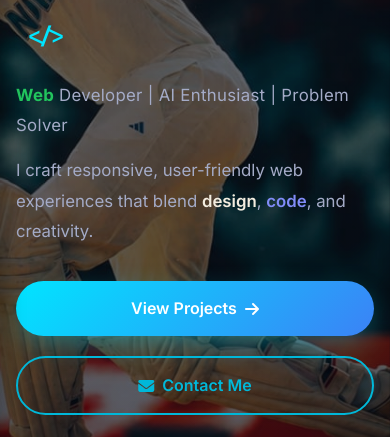
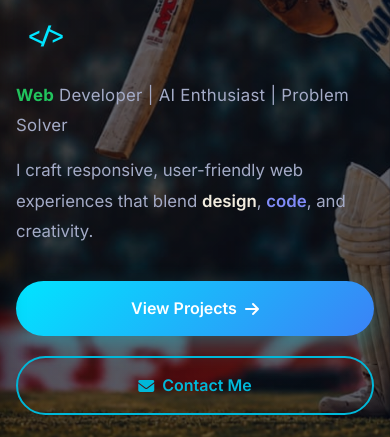
Before and after one commit to Devapriya2006/portfolio, a website: page index.html in a window 390 px wide. Shown: the part 297-734 px from the top of the page. Drawn offline with nearby package versions, Linux system fonts and the light colour scheme; files whose address does not match are found by name.

Commit message:
Update HTML and CSS for mobile responsiveness
- Fixed mobile background positioning issue in CSS
- Updated HTML structure for better mobile layout
- Added mobile-specific styles and fixes
- Improved background rendering on small screens

```diff
--- a/index.html
+++ b/index.html
@@ -337,7 +337,7 @@
                             <span class="tag">Animations</span>
                         </div>
                         <div class="project-action">
-                            <a href="https://github.com/Devapriya2006/MODERN-PORTFOLIO" target="_blank" rel="noopener" class="btn btn-primary">
+                            <a href="https://github.com/Devapriya2006/portfolio" target="_blank" rel="noopener" class="btn btn-primary">
                                 <i class="fab fa-github"></i> View on GitHub
                             </a>
                         </div>
@@ -760,7 +760,7 @@
                 <div class="copyright">
                     <p>&copy; <span id="currentYear"></span> Devapriya Paul Kundu. All rights reserved.</p>
                     <p class="footer-credit">
-                        Made by Mr Developer DPK
+                        Made by Mr Developer D PAUL
                     </p>
                 </div>
             </div>
--- a/style.css
+++ b/style.css
@@ -94,6 +94,25 @@ body::before {
     background-position: center;
     background-repeat: no-repeat;
     pointer-events: none;
+}
+
+/* Mobile fix for background positioning - prevents shifting to the right */
+@media (max-width: 768px) {
+    #custom-bg {
+        background-attachment: scroll;
+        background-position: center center !important;
+        background-size: cover !important;
+        position: fixed;
+        left: 0 !important;
+        right: 0 !important;
+        width: 100vw !important;
+        height: 100vh !important;
+        transform: translateZ(0);
+        -webkit-transform: translateZ(0);
+        will-change: transform;
+        backface-visibility: hidden;
+        -webkit-backface-visibility: hidden;
+    }
 }
 
 /* Once a custom background image is found, dim the navy overlay a bit
@@ -1820,6 +1839,22 @@ p {
         justify-content: center;
     }
 
+    /* Mobile background fix */
+    html, body {
+        overflow-x: hidden;
+        width: 100%;
+        position: relative;
+    }
+
+    #custom-bg {
+        background-attachment: scroll;
+        background-position: center center !important;
+        background-size: cover !important;
+        min-width: 100vw;
+        min-height: 100vh;
+        margin: 0;
+        padding: 0;
+    }
 }
 
 @media (max-width: 480px) {
@@ -1893,6 +1928,16 @@ p {
     .social-links {
         justify-content: center;
         flex-wrap: wrap;
+    }
+
+    /* Extra small screen background fix */
+    #custom-bg {
+        background-position: center center !important;
+        background-size: cover !important;
+        width: 100vw !important;
+        height: 100vh !important;
+        left: 0 !important;
+        right: 0 !important;
     }
 }
 
@@ -2458,4 +2503,20 @@ p {
     .about-details {
         grid-template-columns: 1fr;
     }
-}
+
+    /* Final mobile background fix */
+    #custom-bg {
+        background-position: center center !important;
+        background-size: cover !important;
+        background-attachment: scroll !important;
+        width: 100vw !important;
+        height: 100vh !important;
+        left: 0 !important;
+        right: 0 !important;
+        transform: translateZ(0);
+        -webkit-transform: translateZ(0);
+        will-change: transform;
+        backface-visibility: hidden;
+        -webkit-backface-visibility: hidden;
+    }
+}
```
Also changed, not shown: images/background.jpeg (added), images/background.jpg (deleted).
